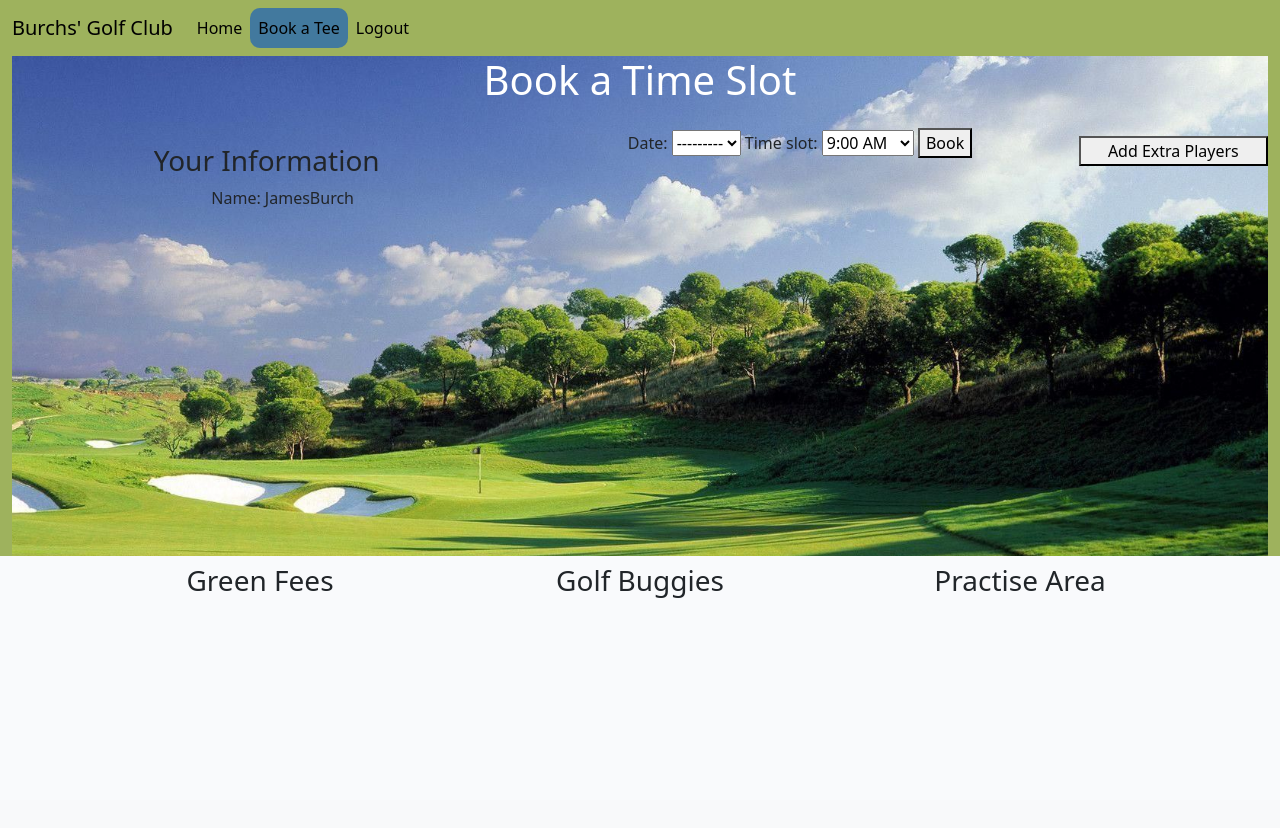
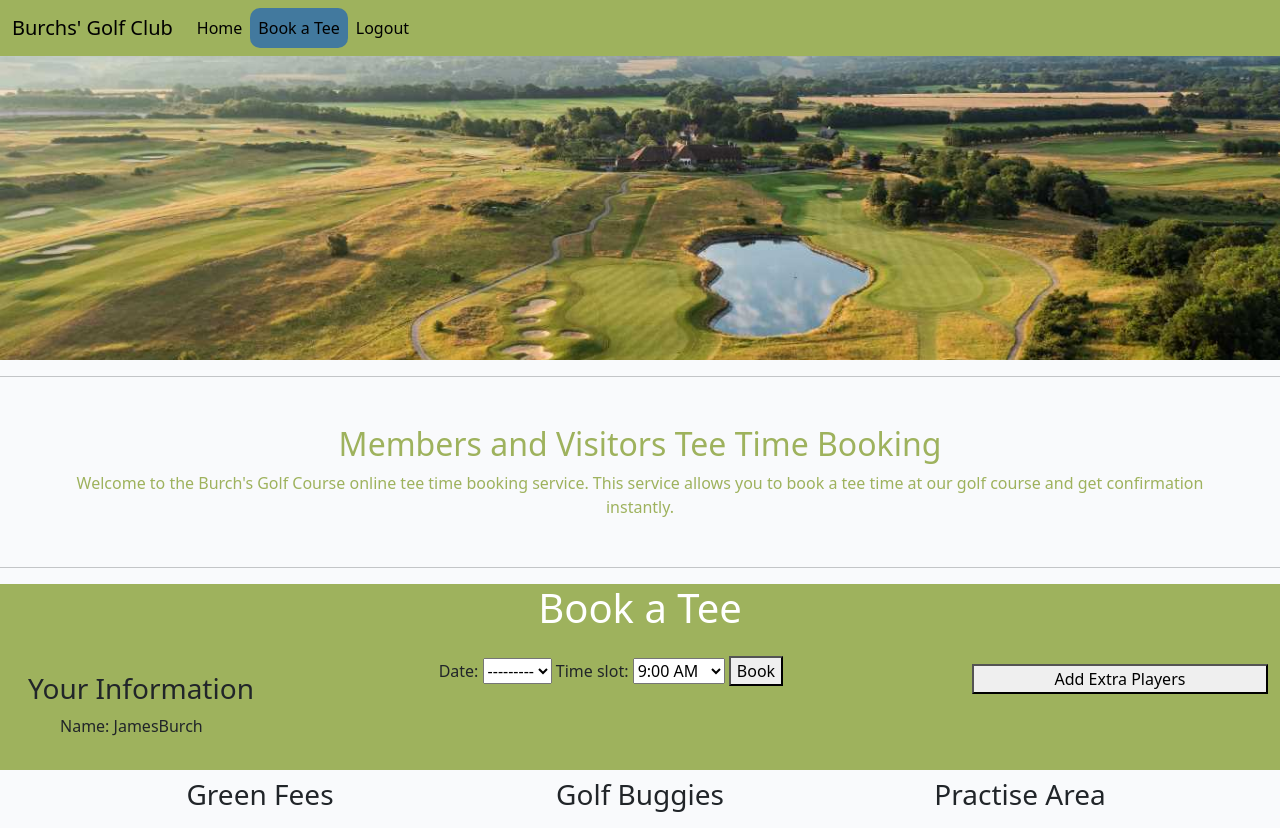
Before and after one commit to James-Burch/PP4-Django-Project, a Django app: page /booking/ in a window 1280 px wide. Before the commit the page ends 598 px from the top, so only its background shows below. Run offline with Django 5.2, Linux system fonts and the light colour scheme; a user stored in the database is signed in; data that the repository does not hold is empty.

Commit message:
Add to booking page, correct logout page

```diff
--- a/bookapp/templates/account/logout.html
+++ b/bookapp/templates/account/logout.html
@@ -1,4 +1,4 @@
-{% extends "account/base.html" %}
+{% extends "base.html" %}
 
 {% load i18n %}
 
--- a/bookapp/templates/base.html
+++ b/bookapp/templates/base.html
@@ -18,7 +18,7 @@
 
 <body>
     <!-- Navbar -->
-    <nav class="navbar navbar-expand-lg  bg-green">
+    <nav class="navbar navbar-expand-lg  bg-green fixed-top">
         <div class="container-fluid">
             <a class="navbar-brand" href="/">Burchs' Golf Club</a>
             <button class="navbar-toggler" type="button" data-bs-toggle="collapse" data-bs-target="#navbarNavAltMarkup"
--- a/bookapp/templates/bookingpage.html
+++ b/bookapp/templates/bookingpage.html
@@ -1,15 +1,21 @@
 {% extends "base.html" %} {% block title %} Booking Page {% endblock %}
 {% load static %}
 {% block content%}
-<div class="">
+<div class="course-bg-image">
 
 </div>
-<div class="container-fluid text-center bg-green">
-    <div class="parallax text-center">
-        <h1 class="text-white">Book a Time Slot</h1>
+<hr>
+<div class="text-center m-5 text-green">
+        <h2>Members and Visitors Tee Time Booking</h2>
+        <p>Welcome to the Burch's Golf Course online tee time booking service. This service allows you to book a tee
+            time at our golf course and get confirmation instantly.</p>
+</div>
+<hr>
+<div class="container-fluid bg-green">
+    <h1 class="text-white text-center">Book a Tee</h1>
     <!-- Displays the information of the user that is logged in -->
     <div class="row mt-4 d-flex justify-content-space-evenly">
-            <div class="card col-5">
+        <div class="card col-4">
             <div class="card-body">
                 <h3 class="card-title">Your Information</h3>
                 <ul class="no-bullets">
@@ -26,9 +32,8 @@
             </form>
         </div>
 
-            <div class="card col-2">
+        <div class="card col-3">
             <button class="mt-2">Add Extra Players</button>
-            </div>
         </div>
     </div>
 </div>
--- a/static/css/style.css
+++ b/static/css/style.css
@@ -74,6 +74,10 @@ body {
     color: white;
 }
 
+.text-green {
+    color: #9EB25D;
+}
+
 .parallax {
     /* The image used */
     background-image: url("/static/images/course-image1.jpg");
@@ -121,3 +125,5 @@ body {
     background-color: #343437;
     opacity: 80%;
 }
+
+/* ----------------------------- Booking page styling */
```
Also changed, not shown: README.md. Lines whose indentation alone changed are shown as unchanged.
